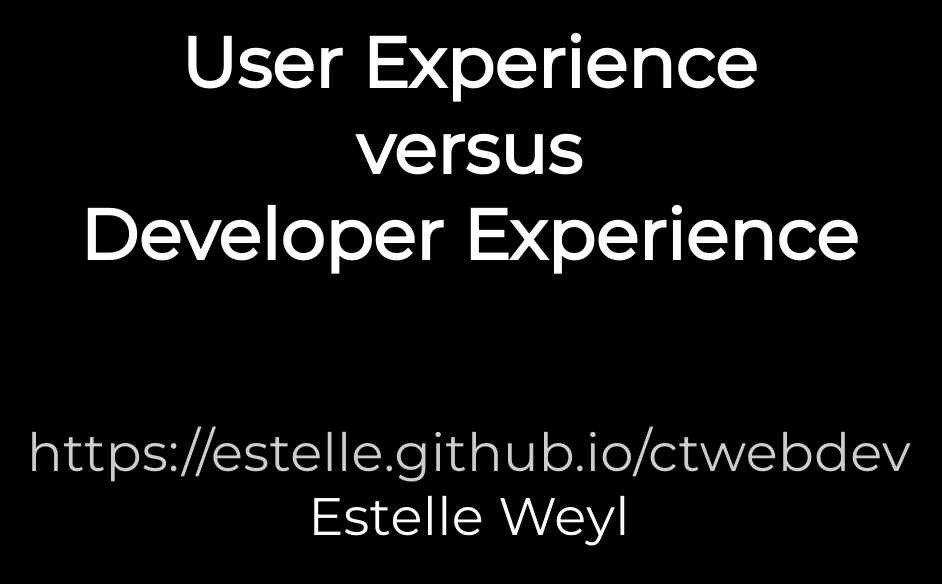
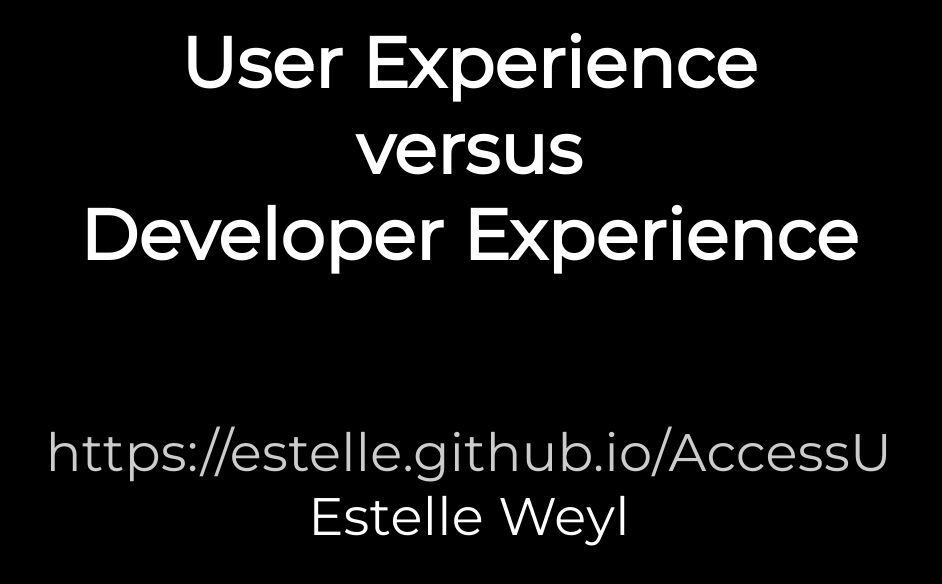
Before and after one commit to estelle/accessu, a plain HTML site: page index.html in a window 1280 px wide. Shown: the whole page, without its empty margins (171-1113 px from the left). Drawn offline with Linux system fonts and the light colour scheme; a web font is replaced by a local one.

Commit message:
first commit

```diff
--- a/index.html
+++ b/index.html
@@ -6,7 +6,7 @@
 <!--
 Made by: Estelle Weyl
 Copyright:  CC-SA-NC-BY - Creative Commons Attribution-NonCommercial-ShareAlike
-Based on: http://estelle.github.com/ctwebdev
+Based on: http://estelle.github.com/AccessU
 -->
 
 <link href="https://fonts.googleapis.com/css?family=Montserrat" rel="stylesheet">
@@ -65,7 +65,7 @@ body {
     <h1>User Experience<br/> versus<br/> Developer Experience </h1>
   </header>
     <section class="content"><button id="killCSS" class="skiplink">Enable Screen Reader Access</button>
-      <p><a href="https://estelle.github.io/ctwebdev">https://estelle.github.io/ctwebdev</a><br/>Estelle Weyl</p></div>
+      <p><a href="https://estelle.github.io/AccessU">https://estelle.github.io/AccessU</a><br/>Estelle Weyl</p></div>
     </section>
 </div>
 
```
